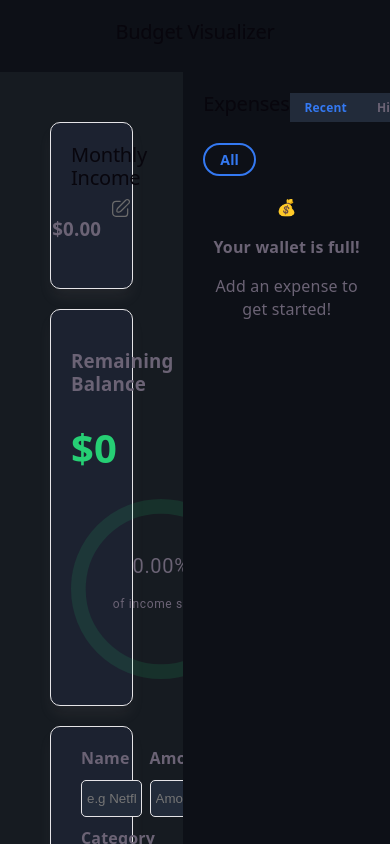
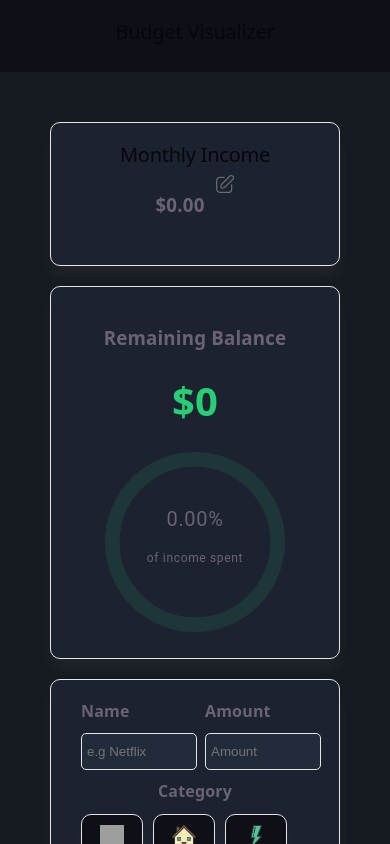
Before and after one commit to mahi3mathews/budget-visualizer, a React (Vite) app: page / in a window 390 px wide. Built offline with nearby package versions, Linux system fonts and the light colour scheme; grey boxes are pictures that could not be loaded.

Commit message:
Responsive Design changes

```diff
--- a/src/App.css
+++ b/src/App.css
@@ -16,9 +16,6 @@
   flex: 1;
   background-color: #161b21;
   padding: 50px;
-  overflow-y: auto;
-  overflow-x: hidden;
-  margin-bottom: 30px;
   scrollbar-width: thin;
   scrollbar-color: var(--background-accent) transparent;
   scrollbar-button-color: transparent;
@@ -26,7 +23,6 @@
 .c-l::-webkit-scrollbar {
   width: 6px;
 }
-
 .c-l::-webkit-scrollbar-thumb {
   background: var(--bg);
   border-radius: 10px;
@@ -42,13 +38,30 @@
   flex: 2;
   background-color: var(--bg);
   padding: 20px;
-  overflow-y: auto;
-  overflow-x: hidden;
-  margin-bottom: 60px;
   scrollbar-width: thin;
   scrollbar-color: var(--background-accent) transparent;
   scrollbar-button-color: transparent;
 }
+
+@media (min-width: 790px) {
+  .c-l {
+    overflow-y: auto;
+    overflow-x: hidden;
+    margin-bottom: 60px;
+  }
+  .c-r {
+    overflow-y: auto;
+    overflow-x: hidden;
+    margin-bottom: 60px;
+  }
+}
+
+@media (max-width: 790px) {
+  .app-content {
+    flex-direction: column;
+  }
+}
+
 .card {
   padding: 20px;
   background-color: var(--background-secondary);
@@ -268,6 +281,7 @@
   gap: 10px;
   justify-content: left;
   margin-bottom: 20px;
+  flex-wrap: wrap;
 }
 
 .expense-filter-button {
--- a/src/App.jsx
+++ b/src/App.jsx
@@ -1,4 +1,4 @@
-import { useEffect, useState } from "react";
+import { useState } from "react";
 import "./App.css";
 import { ExpenseForm } from "./features/ExpenseForm";
 import { IncomeCard } from "./features/IncomeCard";
--- a/src/index.css
+++ b/src/index.css
@@ -68,6 +68,11 @@ body {
   flex-direction: column;
   box-sizing: border-box;
 }
+@media (max-width: 790px) {
+  #root {
+    overflow: auto;
+  }
+}
 
 h1,
 h2 {
```
